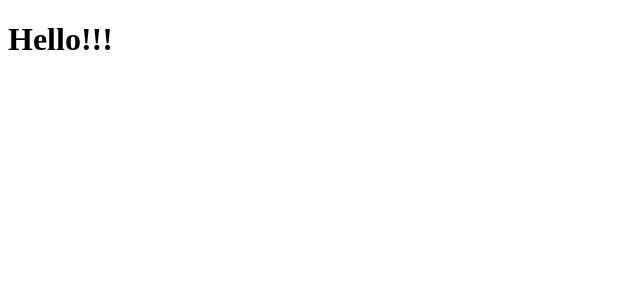
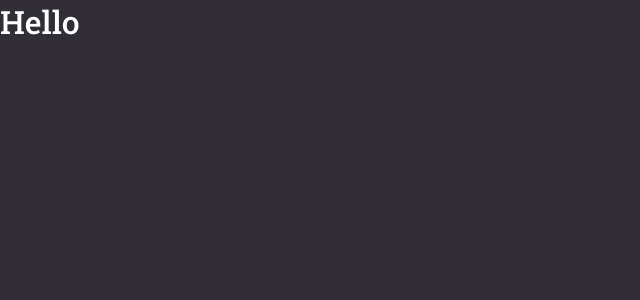
Before and after one commit to Santosjn/gobarber-web, a React (Create React App) app: page / in a window 1280 px wide. Shown: the top 300 px of the page, without its empty margins (0-640 px from the left). Built offline with nearby package versions, Linux system fonts and the light colour scheme.

Commit message:
Global styling.

```diff
--- a/package.json
+++ b/package.json
@@ -13,6 +13,7 @@
         "react": "^16.13.1",
         "react-dom": "^16.13.1",
         "react-scripts": "3.4.1",
+        "styled-components": "^5.1.1",
         "typescript": "~3.7.2"
     },
     "scripts": {
@@ -38,6 +39,7 @@
     },
     "devDependencies": {
         "@types/react-router-dom": "^5.1.5",
+        "@types/styled-components": "^5.1.0",
         "@typescript-eslint/eslint-plugin": "^3.0.0",
         "@typescript-eslint/parser": "^3.0.0",
         "eslint": "^6.8.0",
--- a/public/index.html
+++ b/public/index.html
@@ -5,6 +5,10 @@
     <meta name="viewport" content="width=device-width, initial-scale=1" />
     <meta name="theme-color" content="#FF9000" />
     <title>GoBarber</title>
+    <link
+      href="https://fonts.googleapis.com/css2?family=Roboto+Slab:wght@400;500&display=swap"
+      rel="stylesheet"
+    />
   </head>
   <body>
     <noscript>You need to enable JavaScript to run this app.</noscript>
--- a/src/App.tsx
+++ b/src/App.tsx
@@ -1,5 +1,12 @@
 import React from 'react';
 
-const App: React.FC = () => <h1>Hello!!!</h1>;
+import GlobalStyle from './styles/global';
+
+const App: React.FC = () => (
+  <>
+    <h1>Hello</h1>
+    <GlobalStyle />
+  </>
+);
 
 export default App;
--- /dev/null
+++ b/src/styles/global.ts
@@ -0,0 +1,29 @@
+import { createGlobalStyle } from 'styled-components';
+
+export default createGlobalStyle`
+* {
+    margin: 0;
+    padding: 0;
+    box-sizing: border-box;
+}
+
+body {
+    background: #312E38;
+    color: #FFF;
+    -webkit-font-smoothing: antialiased;
+}
+
+body, input, button {
+    font-family: 'Roboto Slab', serif;
+    font-size: 16px;
+}
+
+h1, h2, h3, h4, h5, h6, strong {
+    font-weight: 500;
+}
+
+button {
+    cursor: pointer;
+}
+
+`;
```
Also changed, not shown: src/index.tsx (+4 -4 lines), .eslintrc.json, 2 other files (tests, documents, lock files or other folders). Lines whose indentation alone changed are shown as unchanged.
